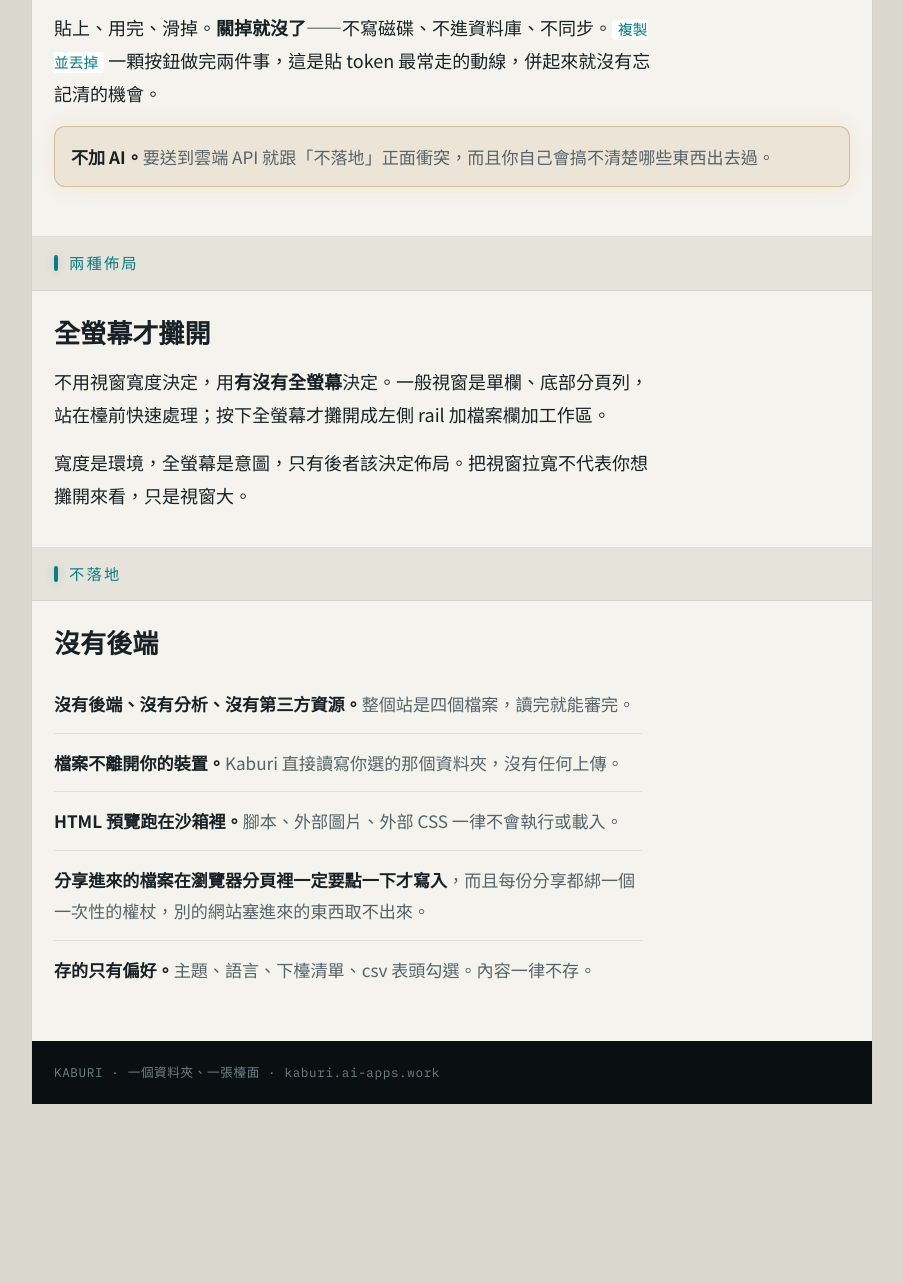
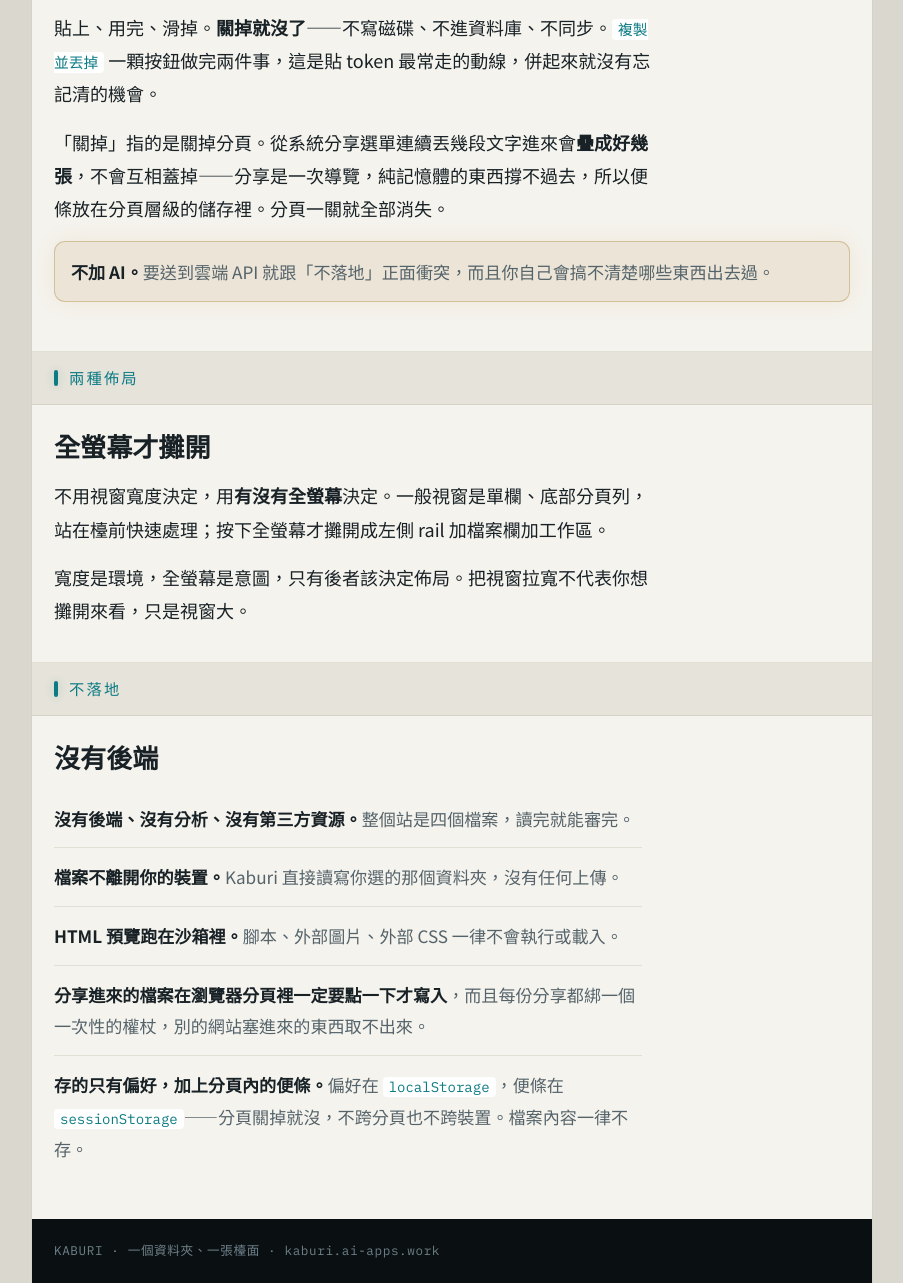
Before and after one commit to clarencechien/kaburi, a website: page docs/kaburi.html in a window 1280 px wide. Shown: the part 4275-5558 px from the top of the page, without its empty margins (188-1091 px from the left). Before the commit the page ends 5379 px from the top, so only its background shows below. Drawn offline with nearby package versions, Linux system fonts and the light colour scheme.

Commit message:
docs: why notes outlive a navigation, and what open-with actually does
Records the sessionStorage decision against the handoff rule it bends,
the pagehide trap its teardown hides, and the open-with behaviour that was
never written down: the file opens in place rather than being copied in,
because the handle can still save back to the original and a copy would
silently orphan it. Names the resulting inconsistency with share target
rather than leaving it to be rediscovered.

Co-Authored-By: Claude Opus 5 <noreply@anthropic.com>
Claude-Session: https://claude.ai/code/session_01JiVcXjbzTPnEq8UfXsEMrW

```diff
--- a/docs/kaburi.html
+++ b/docs/kaburi.html
@@ -308,6 +308,7 @@ footer{
   <div class="eyebrow">便條</div>
   <h2>關掉就沒了</h2>
   <p>貼上、用完、滑掉。<strong>關掉就沒了</strong>——不寫磁碟、不進資料庫、不同步。<code>複製並丟掉</code> 一顆按鈕做完兩件事，這是貼 token 最常走的動線，併起來就沒有忘記清的機會。</p>
+  <p>「關掉」指的是關掉分頁。從系統分享選單連續丟幾段文字進來會<strong>疊成好幾張</strong>，不會互相蓋掉——分享是一次導覽，純記憶體的東西撐不過去，所以便條放在分頁層級的儲存裡。分頁一關就全部消失。</p>
   <div class="memo"><p><b>不加 AI。</b>要送到雲端 API 就跟「不落地」正面衝突，而且你自己會搞不清楚哪些東西出去過。</p></div>
 </section>
 
@@ -326,7 +327,7 @@ footer{
     <li><b>檔案不離開你的裝置。</b>Kaburi 直接讀寫你選的那個資料夾，沒有任何上傳。</li>
     <li><b>HTML 預覽跑在沙箱裡。</b>腳本、外部圖片、外部 CSS 一律不會執行或載入。</li>
     <li><b>分享進來的檔案在瀏覽器分頁裡一定要點一下才寫入</b>，而且每份分享都綁一個一次性的權杖，別的網站塞進來的東西取不出來。</li>
-    <li><b>存的只有偏好。</b>主題、語言、下檯清單、csv 表頭勾選。內容一律不存。</li>
+    <li><b>存的只有偏好，加上分頁內的便條。</b>偏好在 <code>localStorage</code>，便條在 <code>sessionStorage</code>——分頁關掉就沒，不跨分頁也不跨裝置。檔案內容一律不存。</li>
   </ul>
 </section>
 
```
Also changed, not shown: README.md.
